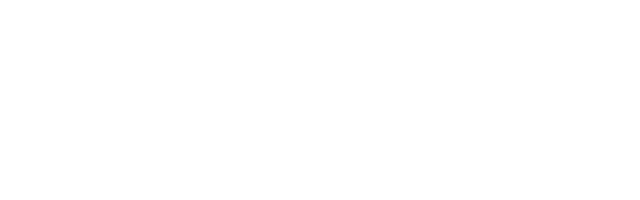
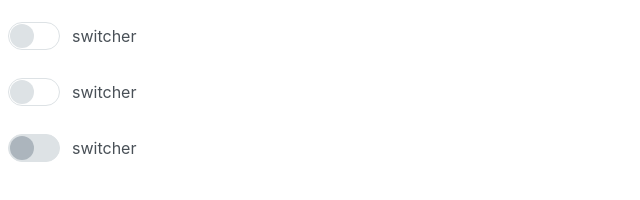
Before and after one commit to js-tasks-ru/htmlcss-20210708_warma2d, a website: page 07-lection5/03-toggler/index.html in a window 1280 px wide. Shown: the whole page, without its empty margins (0-640 px from the left). Drawn offline with Linux system fonts and the light colour scheme.

Commit message:
added switcher

```diff
--- a/07-lection5/03-toggler/index.html
+++ b/07-lection5/03-toggler/index.html
@@ -3,9 +3,49 @@
 <html lang="ru">
     <head>
         <link rel="stylesheet" href="../../assets/css/main.css">
-        <link rel="stylesheet" href="./toggler.css">
+        <link rel="stylesheet" href="./switcher.css">
     </head>
     <body>
+        <div>
+            <label class="switcher">
+                <input type="checkbox" class="switcher__input">
+                <div class="switcher__state">
+                    <div class="switcher__control">
+                        <div class="switcher__icon"></div>
+                    </div>
+                    <p class="switcher__legend">
+                        switcher
+                    </p>
+                </div>
+            </label>
+        </div>
 
+        <div>
+            <label class="switcher">
+                <input type="checkbox" class="switcher__input">
+                <div class="switcher__state">
+                    <div class="switcher__control">
+                        <div class="switcher__icon"></div>
+                    </div>
+                    <p class="switcher__legend">
+                        switcher
+                    </p>
+                </div>
+            </label>
+        </div>
+
+        <div>
+            <label class="switcher">
+                <input type="checkbox" class="switcher__input" disabled>
+                <div class="switcher__state">
+                    <div class="switcher__control">
+                        <div class="switcher__icon"></div>
+                    </div>
+                    <p class="switcher__legend">
+                        switcher
+                    </p>
+                </div>
+            </label>
+        </div>
     </body>
 </html>
--- /dev/null
+++ b/07-lection5/03-toggler/switcher.css
@@ -0,0 +1,79 @@
+.switcher {
+    display: inline-block;
+}
+
+.switcher__input {
+    opacity: 0;
+    position: absolute;
+    width: 0;
+    height: 0;
+}
+
+.switcher__input:disabled {
+    pointer-events: none;
+}
+
+.switcher__state {
+    display: inline-flex;
+    align-items: center;
+    cursor: pointer;
+}
+
+.switcher__input:disabled + .switcher__state {
+    cursor: not-allowed;
+}
+
+.switcher__control {
+    width: 52px;
+    height: 28px;
+    background-color: var(--white);
+    border: 1px solid var(--grey-2);
+    box-sizing: border-box;
+    border-radius: 16px;
+    position: relative;
+}
+
+.switcher__input:checked + .switcher__state .switcher__control {
+    background-color: var(--blue-2);
+    border-color: var(--blue-2);
+}
+
+.switcher__input:disabled + .switcher__state .switcher__control {
+    background-color: var(--grey-2);
+    border-color: var(--grey-2);
+}
+
+.switcher__input:checked + .switcher__state .switcher__icon {
+    background-color: var(--white);
+    transform: translate(-1%, -50%);
+}
+
+.switcher__input:disabled + .switcher__state .switcher__icon {
+    background-color: var(--grey-3);
+}
+
+.switcher__icon {
+    display: block;
+    width: 24px;
+    height: 24px;
+    border-radius: 50%;
+    background-color: var(--grey-2);
+    position: absolute;
+    top: 50%;
+    left: 50%;
+    transform: translate(-100%, -50%);
+}
+
+.switcher__legend {
+    font-family: Inter;
+    font-style: normal;
+    font-weight: normal;
+    font-size: 16px;
+    line-height: 24px;
+    color: var(--grey-4);
+    margin-left: 12px;
+}
+
+.switcher__input:focus + .switcher__state > .switcher__legend {
+    text-decoration: underline;
+}
```
Also changed, not shown: 07-lection5/03-toggler/toggler.css (deleted).
